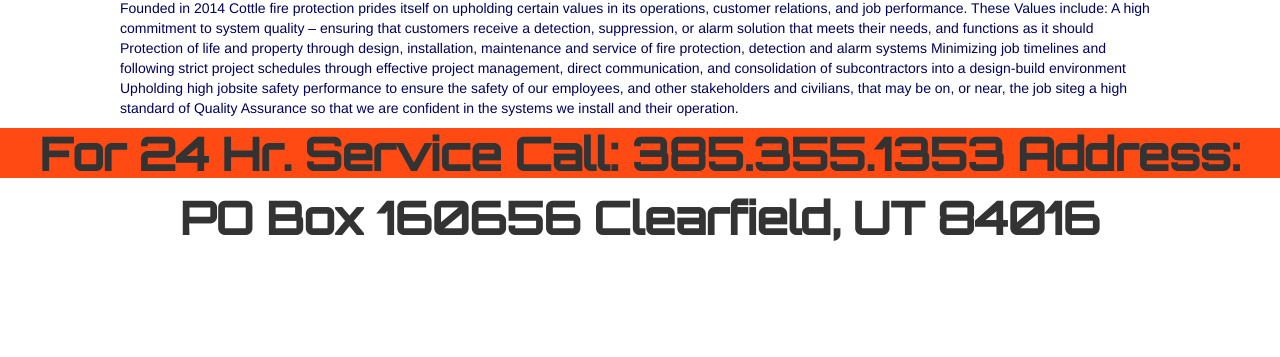
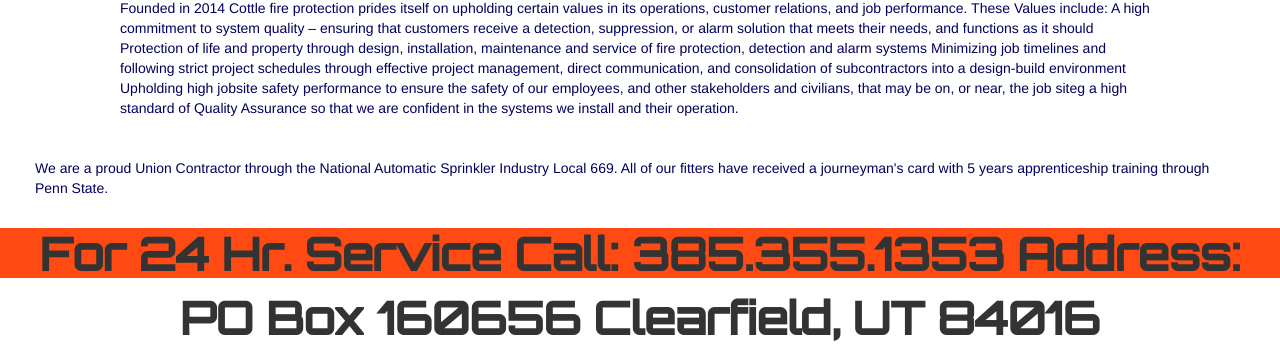
Before and after one commit to stetsonpeck/cottlefire, a website: page index.html in a window 1280 px wide. Shown: the part 580-937 px from the top of the page. Before the commit the page ends 837 px from the top, so only its background shows below. Drawn offline with nearby package versions, Linux system fonts and the light colour scheme.

Commit message:
added local

```diff
--- a/index.html
+++ b/index.html
@@ -53,7 +53,10 @@
             and their operation. </p>
     </div>
     <div class="row">
-        <div class="col-xs-12 foot"><b>For 24 Hr. Service Call:  385.355.1353 Address: PO Box 160656 Clearfield, UT 84016</b></div>
+        <p>We are a proud Union Contractor through the National Automatic Sprinkler Industry Local 669. All of our fitters have
+            received a journeyman's card with 5 years apprenticeship training through Penn State.
+            <p>
+                <div class="col-xs-12 foot"><b>For 24 Hr. Service Call:  385.355.1353 Address: PO Box 160656 Clearfield, UT 84016</b></div>
     </div>
     </div>
 </body>
```
